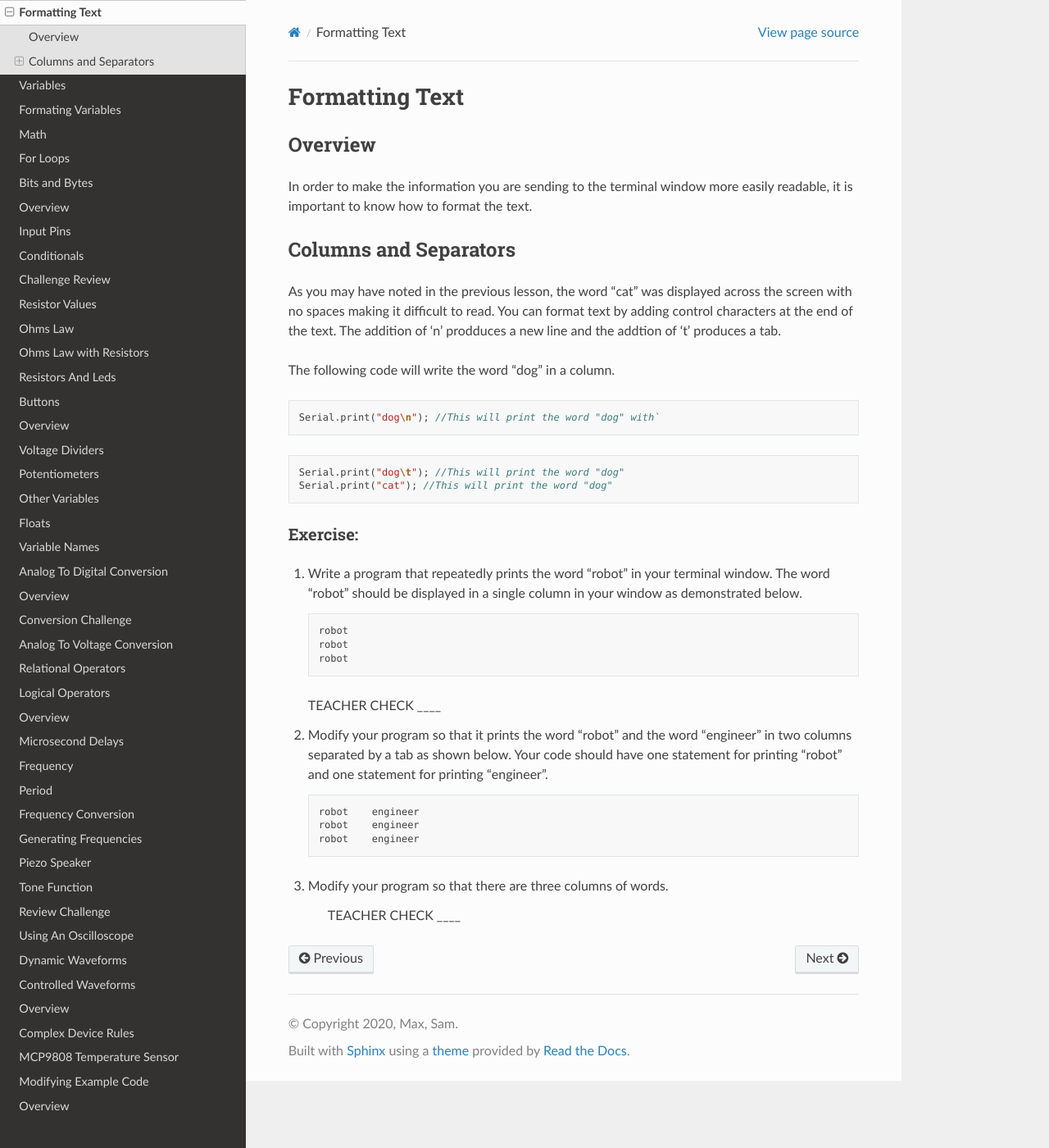
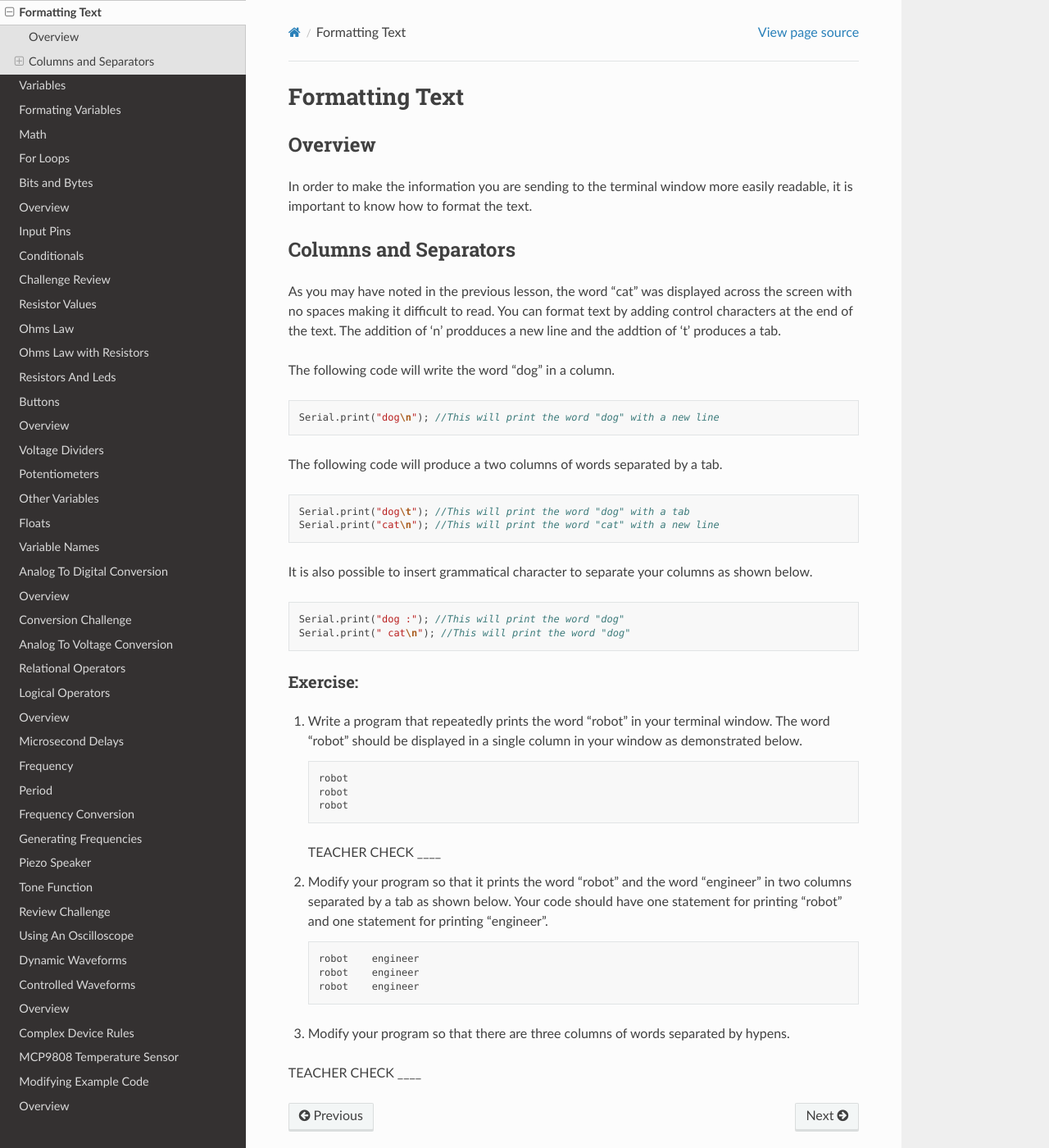
Before and after one commit to maxtkc/mvths-wiki, a Sphinx documentation site: the page built from docs/014b-formating-serial-communication.rst, in a window 1280 px wide and 1400 px high. Shown: the whole window at 82% size. Built offline with Sphinx 7.4.7 and the Read the Docs theme 2.0.0, drawn with Linux system fonts in a browser that asks for light colours; pages that are not in the unit, such as notebooks, are missing from menus.

Commit message:
Update 014b-formating-serial-communication.rst

```diff
--- a/docs/014b-formating-serial-communication.rst
+++ b/docs/014b-formating-serial-communication.rst
@@ -15,12 +15,21 @@ The following code will write the word "dog" in a column.
 
 .. code-block:: c
 
-   Serial.print("dog\n"); //This will print the word "dog" with`
+   Serial.print("dog\n"); //This will print the word "dog" with a new line
+
+The following code will produce a two columns of words separated by a tab.
 
 .. code-block:: c
 
-   Serial.print("dog\t"); //This will print the word "dog"
-   Serial.print("cat"); //This will print the word "dog"
+   Serial.print("dog\t"); //This will print the word "dog" with a tab
+   Serial.print("cat\n"); //This will print the word "cat" with a new line
+
+It is also possible to insert grammatical character to separate your columns as shown below.
+
+.. code-block:: c
+
+   Serial.print("dog :"); //This will print the word "dog"
+   Serial.print(" cat\n"); //This will print the word "dog"
 
 Exercise:
 ~~~~~~~~~
@@ -43,6 +52,6 @@ Exercise:
       robot    engineer
       robot    engineer
 
-#. Modify your program so that there are three columns of words.
+#. Modify your program so that there are three columns of words separated by hypens.
 
-      TEACHER CHECK ____
+TEACHER CHECK ____
```
